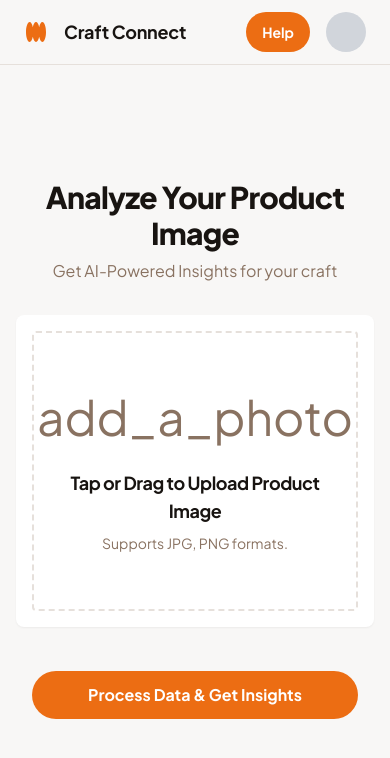
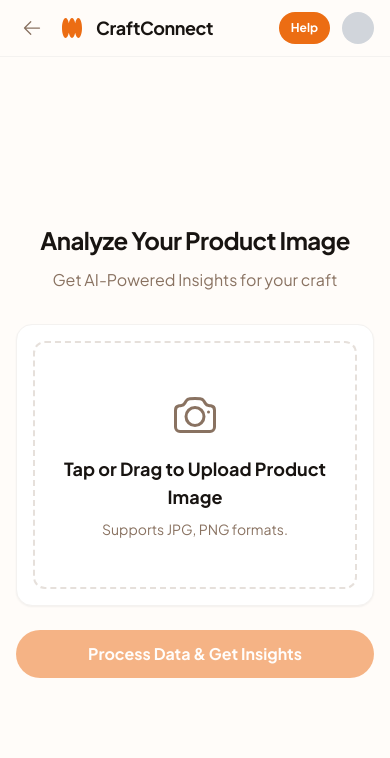
Before and after one commit to Harshith29124/craftconnectf, a React (Vite) app in the folder frontend/: page /analyze-image in a window 390 px wide. Shown: the top 758 px of the page. Built offline with nearby package versions, Linux system fonts and the light colour scheme; no server answers.

Commit message:
Fix AnalyzeProductImagePage alignment and responsive issues

```diff
--- a/frontend/src/pages/AnalyzeProductImagePage.jsx
+++ b/frontend/src/pages/AnalyzeProductImagePage.jsx
@@ -1,14 +1,21 @@
 import React, { useRef, useState } from "react";
+import { useNavigate } from "react-router-dom";
 
 const AnalyzeProductImagePage = () => {
   const inputRef = useRef(null);
+  const navigate = useNavigate();
   const [fileName, setFileName] = useState("");
+  const [isProcessing, setIsProcessing] = useState(false);
+  const [error, setError] = useState("");
 
   const onDrop = (e) => {
     e.preventDefault();
     const file = e.dataTransfer.files?.[0];
-    if (file) {
+    if (file && file.type.startsWith('image/')) {
       setFileName(file.name);
+      setError("");
+    } else {
+      setError("Please upload a valid image file (JPG or PNG)");
     }
   };
 
@@ -16,63 +23,152 @@ const AnalyzeProductImagePage = () => {
 
   const onFileChange = (e) => {
     const file = e.target.files?.[0];
-    if (file) setFileName(file.name);
+    if (file && file.type.startsWith('image/')) {
+      setFileName(file.name);
+      setError("");
+    } else {
+      setError("Please upload a valid image file (JPG or PNG)");
+    }
   };
 
-  const onProcess = () => {
-    // TODO: wire to API then navigate to insights
-    console.log("Process Data & Get Insights clicked");
+  const onProcess = async () => {
+    if (!fileName) {
+      setError("Please upload an image first");
+      return;
+    }
+
+    setIsProcessing(true);
+    setError("");
+
+    try {
+      // TODO: Implement actual API call
+      console.log("Processing image:", fileName);
+
+      // Simulate processing delay
+      await new Promise(resolve => setTimeout(resolve, 2000));
+
+      // Navigate to insights (placeholder for now)
+      navigate("/insights");
+    } catch (err) {
+      setError("Failed to process image. Please try again.");
+      setIsProcessing(false);
+    }
   };
 
   return (
-    <div className="relative flex min-h-screen w-full flex-col bg-[#f8f7f6] dark:bg-[#221810] text-[#181411] dark:text-[#f8f7f6]">
+    <div className="relative flex min-h-screen w-full flex-col bg-[#FFFCF9]">
       {/* Header */}
-      <header className="flex items-center justify-between border-b border-[#e6e0db] dark:border-[#443d38] px-6 md:px-10 py-3">
-        <div className="flex items-center gap-4">
-          <div className="size-6 text-[#ec6d13]">
-            <svg fill="none" viewBox="0 0 48 48" xmlns="http://www.w3.org/2000/svg"><path d="M36.7273 44C33.9891 44 31.6043 39.8386 30.3636 33.69C29.123 39.8386 26.7382 44 24 44C21.2618 44 18.877 39.8386 17.6364 33.69C16.3957 39.8386 14.0109 44 11.2727 44C7.25611 44 4 35.0457 4 24C4 12.9543 7.25611 4 11.2727 4C14.0109 4 16.3957 8.16144 17.6364 14.31C18.877 8.16144 21.2618 4 24 4C26.7382 4 29.123 8.16144 30.3636 14.31C31.6043 8.16144 33.9891 4 36.7273 4C40.7439 4 44 12.9543 44 24C44 35.0457 40.7439 44 36.7273 44Z" fill="currentColor"/></svg>
+      <header className="flex items-center justify-between border-b border-[#f4f2f0] px-4 sm:px-6 md:px-10 py-3">
+        <div className="flex items-center gap-3">
+          <button
+            onClick={() => navigate(-1)}
+            className="flex h-8 w-8 items-center justify-center rounded-full text-[#897261] hover:bg-[#fef3e9] transition-colors sm:hidden"
+          >
+            <svg className="h-5 w-5" fill="none" viewBox="0 0 24 24" strokeWidth={1.5} stroke="currentColor">
+              <path strokeLinecap="round" strokeLinejoin="round" d="M10.5 19.5 3 12m0 0 7.5-7.5M3 12h18" />
+            </svg>
+          </button>
+          <div className="h-6 w-6 text-[#ec6d13]">
+            <svg fill="none" viewBox="0 0 48 48" xmlns="http://www.w3.org/2000/svg">
+              <path d="M36.7273 44C33.9891 44 31.6043 39.8386 30.3636 33.69C29.123 39.8386 26.7382 44 24 44C21.2618 44 18.877 39.8386 17.6364 33.69C16.3957 39.8386 14.0109 44 11.2727 44C7.25611 44 4 35.0457 4 24C4 12.9543 7.25611 4 11.2727 4C14.0109 4 16.3957 8.16144 17.6364 14.31C18.877 8.16144 21.2618 4 24 4C26.7382 4 29.123 8.16144 30.3636 14.31C31.6043 8.16144 33.9891 4 36.7273 4C40.7439 4 44 12.9543 44 24C44 35.0457 40.7439 44 36.7273 44Z" fill="currentColor"/>
+            </svg>
           </div>
-          <h2 className="text-lg font-bold tracking-[-0.015em]">Craft Connect</h2>
+          <h1 className="text-lg sm:text-xl font-bold tracking-tight text-[#181411]">CraftConnect</h1>
         </div>
-        <div className="flex items-center gap-4">
-          <button className="h-10 rounded-full bg-[#ec6d13] px-4 text-sm font-bold text-white hover:bg-[#d8620f]">Help</button>
-          <div className="size-10 rounded-full bg-gray-300" />
+        <div className="flex items-center gap-3">
+          <button className="h-8 sm:h-10 rounded-full bg-[#ec6d13] px-3 sm:px-4 text-xs sm:text-sm font-semibold text-white hover:bg-[#d8620f] transition-colors">
+            Help
+          </button>
+          <div className="h-8 w-8 sm:h-10 sm:w-10 rounded-full bg-gray-300" />
         </div>
       </header>
 
       {/* Main */}
-      <main className="flex flex-1 items-center justify-center py-10 md:py-20">
-        <div className="w-full max-w-2xl px-4 flex flex-col gap-8">
-          <div className="text-center">
-            <p className="text-3xl md:text-4xl font-black tracking-tight">Analyze Your Product Image</p>
-            <p className="mt-2 text-[#897261] dark:text-[#a19083]">Get AI-Powered Insights for your craft</p>
+      <main className="flex flex-1 items-center justify-center py-8 sm:py-16">
+        <div className="w-full max-w-2xl px-4 sm:px-6">
+          {/* Title Section */}
+          <div className="text-center mb-8">
+            <h2 className="text-2xl sm:text-3xl md:text-4xl font-bold tracking-tight text-[#181411]">
+              Analyze Your Product Image
+            </h2>
+            <p className="mt-3 text-base sm:text-lg text-[#897261]">
+              Get AI-Powered Insights for your craft
+            </p>
           </div>
 
-          <div className="flex flex-col p-4 bg-white dark:bg-[#221810] shadow-sm rounded-lg">
+          {/* Upload Card */}
+          <div className="bg-white border border-[#f4f2f0] rounded-2xl p-4 sm:p-6 shadow-sm mb-6">
             <div
               onClick={onClickUpload}
               onDrop={onDrop}
-              onDragOver={(e)=>e.preventDefault()}
-              className="flex flex-col items-center gap-6 rounded border-2 border-dashed border-[#e6e0db] dark:border-[#443d38] px-6 py-14 hover:border-[#ec6d13] hover:bg-[#ec6d13]/5 dark:hover:bg-[#ec6d13]/10 transition-colors duration-300 cursor-pointer"
+              onDragOver={(e) => e.preventDefault()}
+              onDragEnter={(e) => e.preventDefault()}
+              className="flex flex-col items-center gap-4 sm:gap-6 rounded-xl border-2 border-dashed border-[#e6e0db] px-4 sm:px-6 py-12 sm:py-16 hover:border-[#ec6d13] hover:bg-[#ec6d13]/5 transition-all duration-300 cursor-pointer group"
             >
-              <span className="material-symbols-outlined text-5xl text-[#897261] dark:text-[#a19083]">add_a_photo</span>
-              <div className="flex max-w-[480px] flex-col items-center gap-2">
-                <p className="text-lg font-bold tracking-tight text-center">Tap or Drag to Upload Product Image</p>
-                <p className="text-sm text-[#897261] dark:text-[#a19083] text-center">Supports JPG, PNG formats.</p>
+              {/* Upload Icon */}
+              <div className="h-12 w-12 sm:h-16 sm:w-16 text-[#897261] group-hover:text-[#ec6d13] transition-colors">
+                <svg fill="none" viewBox="0 0 24 24" strokeWidth={1.5} stroke="currentColor">
+                  <path strokeLinecap="round" strokeLinejoin="round" d="M6.827 6.175A2.31 2.31 0 0 1 5.186 7.23c-.38.054-.757.112-1.134.175C2.999 7.58 2.25 8.507 2.25 9.574V18a2.25 2.25 0 0 0 2.25 2.25h15A2.25 2.25 0 0 0 21.75 18V9.574c0-1.067-.75-1.994-1.802-2.169a47.865 47.865 0 0 0-1.134-.175 2.31 2.31 0 0 1-1.64-1.055l-.822-1.316a2.192 2.192 0 0 0-1.736-1.039 48.774 48.774 0 0 0-5.232 0 2.192 2.192 0 0 0-1.736 1.039l-.821 1.316Z" />
+                  <path strokeLinecap="round" strokeLinejoin="round" d="M16.5 12.75a4.5 4.5 0 1 1-9 0 4.5 4.5 0 0 1 9 0ZM18.75 10.5h.008v.008h-.008V10.5Z" />
+                </svg>
+              </div>
+
+              <div className="text-center max-w-sm">
+                <h3 className="text-lg sm:text-xl font-semibold text-[#181411] mb-2">
+                  Tap or Drag to Upload Product Image
+                </h3>
+                <p className="text-sm sm:text-base text-[#897261]">
+                  Supports JPG, PNG formats.
+                </p>
                 {fileName && (
-                  <p className="mt-2 text-sm text-[#181411] dark:text-[#f8f7f6]">Selected: {fileName}</p>
+                  <div className="mt-4 p-3 bg-[#fef3e9] border border-[#ec6d13]/20 rounded-lg">
+                    <p className="text-sm font-medium text-[#ec6d13]">
+                      Selected: {fileName}
+                    </p>
+                  </div>
                 )}
               </div>
-              <input ref={inputRef} type="file" accept="image/png,image/jpeg" className="hidden" onChange={onFileChange} />
+
+              <input
+                ref={inputRef}
+                type="file"
+                accept="image/png,image/jpeg"
+                className="hidden"
+                onChange={onFileChange}
+              />
             </div>
           </div>
 
-          <div className="flex justify-center px-4 py-3">
+          {/* Error Message */}
+          {error && (
+            <div className="mb-6 p-4 bg-red-50 border border-red-200 rounded-lg">
+              <div className="flex items-center gap-2">
+                <svg className="h-5 w-5 text-red-500" fill="none" viewBox="0 0 24 24" strokeWidth={1.5} stroke="currentColor">
+                  <path strokeLinecap="round" strokeLinejoin="round" d="M12 9v3.75m-9.303 3.376c-.866 1.5.217 3.374 1.948 3.374h14.71c1.73 0 2.813-1.874 1.948-3.374L13.949 3.378c-.866-1.5-3.032-1.5-3.898 0L2.697 16.126ZM12 15.75h.007v.008H12v-.008Z" />
+                </svg>
+                <p className="text-sm font-medium text-red-700">{error}</p>
+              </div>
+            </div>
+          )}
+
+          {/* Process Button */}
+          <div className="flex justify-center">
             <button
               onClick={onProcess}
-              className="flex h-12 w-full max-w-[480px] items-center justify-center rounded-full bg-[#ec6d13] px-5 text-base font-bold text-white hover:bg-[#d8620f] focus-visible:outline focus-visible:outline-2 focus-visible:outline-offset-2 focus-visible:outline-[#ec6d13]/70"
+              disabled={!fileName || isProcessing}
+              className="flex h-12 sm:h-14 w-full max-w-md items-center justify-center gap-2 rounded-full bg-[#ec6d13] px-6 text-base sm:text-lg font-semibold text-white hover:bg-[#d8620f] focus:outline-none focus:ring-4 focus:ring-[#ec6d13]/50 disabled:opacity-50 disabled:cursor-not-allowed transition-all duration-200"
             >
-              Process Data & Get Insights
+              {isProcessing ? (
+                <>
+                  <svg className="h-5 w-5 animate-spin" fill="none" viewBox="0 0 24 24">
+                    <circle className="opacity-25" cx="12" cy="12" r="10" stroke="currentColor" strokeWidth="4" />
+                    <path className="opacity-75" fill="currentColor" d="m4 12a8 8 0 018-8V0C5.373 0 0 5.373 0 12h4zm2 5.291A7.962 7.962 0 014 12H0c0 3.042 1.135 5.824 3 7.938l3-2.647z" />
+                  </svg>
+                  Processing...
+                </>
+              ) : (
+                "Process Data & Get Insights"
+              )}
             </button>
           </div>
         </div>
```
